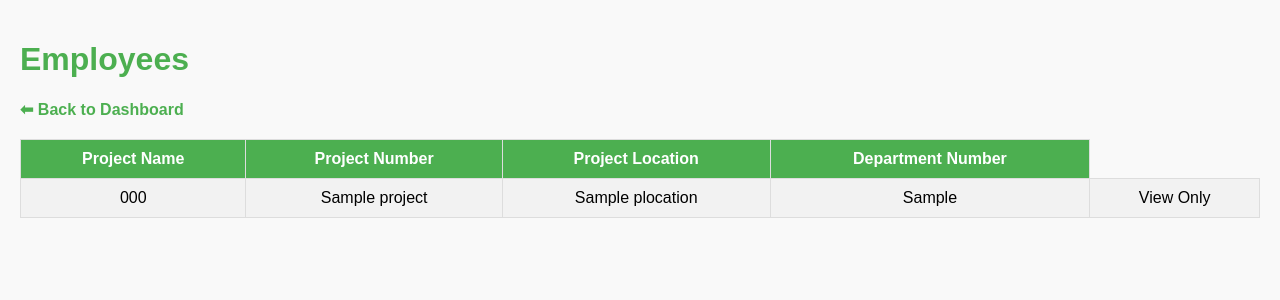
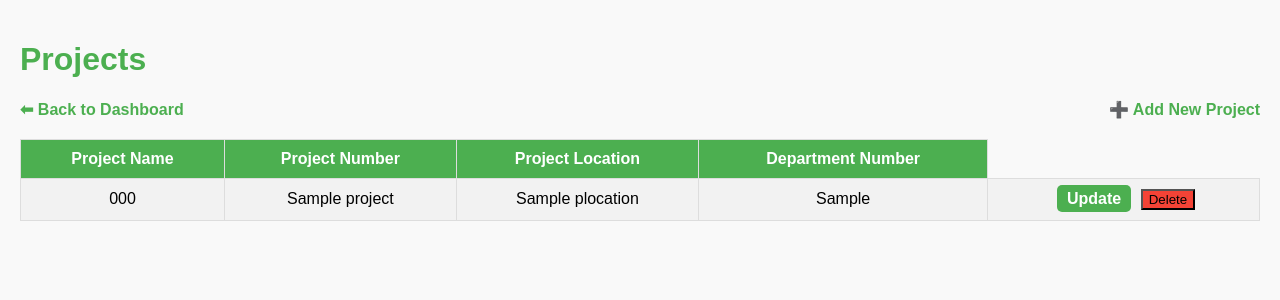
Before and after one commit to user789user/dataA4, a Flask app: page /projects in a window 1280 px wide. Shown: the top 300 px of the page. Run offline with Flask 3, Linux system fonts and the light colour scheme; the visitor is signed in with stand-in values (Sample User, id 1); a database or web service that is not in the repository returns one stand-in record (values such as "Sample title"); some libraries are stand-ins or nearby versions.

Commit message:
more more things

```diff
--- a/app.py
+++ b/app.py
@@ -54,12 +54,13 @@ def superadmin_or_admin_required(f):
 
         conn = get_db_connection()
         cursor = conn.cursor()
+        print(session['user_id'])
         cursor.execute("SELECT role_id FROM Users WHERE id = %s", (session['user_id'],))
         role = cursor.fetchone()
         cursor.close()
         conn.close()
 
-        if role and (role[0] != 1 or role[0] != 2):
+        if role and (role[0] != 1 and role[0] != 2):
             flash("Access restricted to admins or superadmins.", "error")
             return redirect(url_for("index"))
         return f(*args, **kwargs)
@@ -534,6 +535,7 @@ def view_projects():
     conn.close()
     return render_template('view_projects.html', projects=projects)
 
+
 # Route to add a new project
 @app.route('/projects/add', methods=('GET', 'POST'))
 @superadmin_or_admin_required
@@ -587,9 +589,8 @@ def update_project(pnumber):
     conn.close()
     return render_template('update_project.html', project=project)
 
+
 # Route to delete a project
-
-
 @app.route('/projects/delete/<int:pnumber>', methods=('POST',))
 def delete_project(pnumber):
     conn = get_db_connection()
--- a/templates/view_projects.html
+++ b/templates/view_projects.html
@@ -54,13 +54,13 @@
 </head>
 <body>
 
-<h1>Employees</h1>
+<h1>Projects</h1>
 
 <!-- Back to Dashboard Link -->
 <a href="/base">⬅ Back to Dashboard</a>
 
 <!-- Add New Employee Link -->
-{% if role_id in [1, 2] %}
+{% if session.get('role_id') in [1, 2] %}
 <a href="/projects/add" style="float: right;">➕ Add New Project</a>
 {% endif %}
 
@@ -79,9 +79,9 @@
         <td>{{ project[2] }}</td>
         <td>{{ project[3] }}</td>
         <td class="actions">
-            {% if role_id in [1, 2] %}
-                <a href="{{ url_for('update_project', pnum=projects[1]) }}" class="update">Update</a>
-                <form action="{{ url_for('delete_project', pnum=projects[1]) }}" method="post" style="display:inline;">
+            {% if session.get('role_id') in [1, 2] %}
+                <a href="/projects/update/{{ projects[1] }}" class="update">Update</a>
+                <form action="/projects/delete/{{ projects[1] }}" method="post" style="display:inline;">
                     <button type="submit" class="delete" onclick="return confirm('Are you sure you want to delete this project?');">
                         Delete
                     </button>
```
